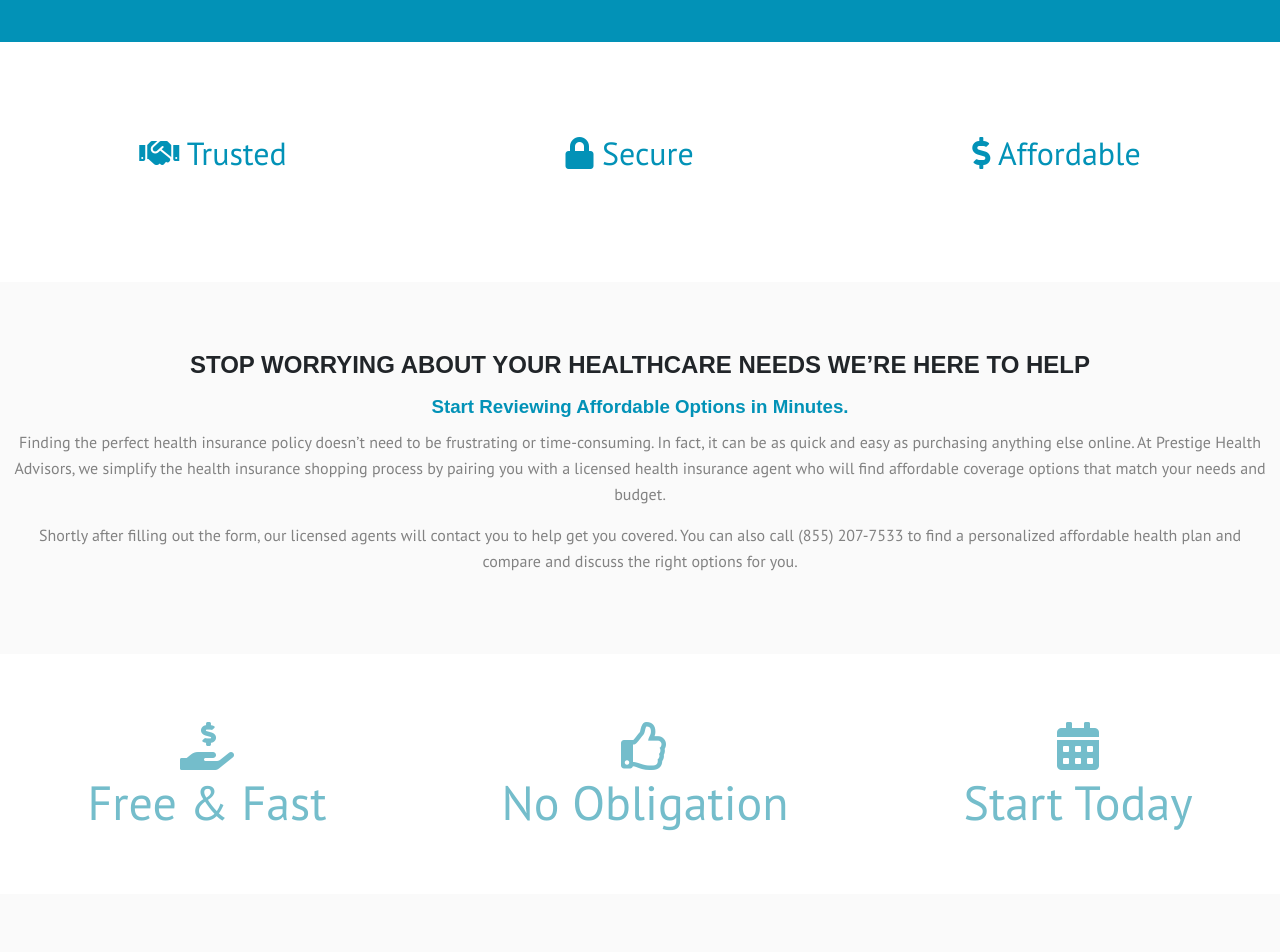
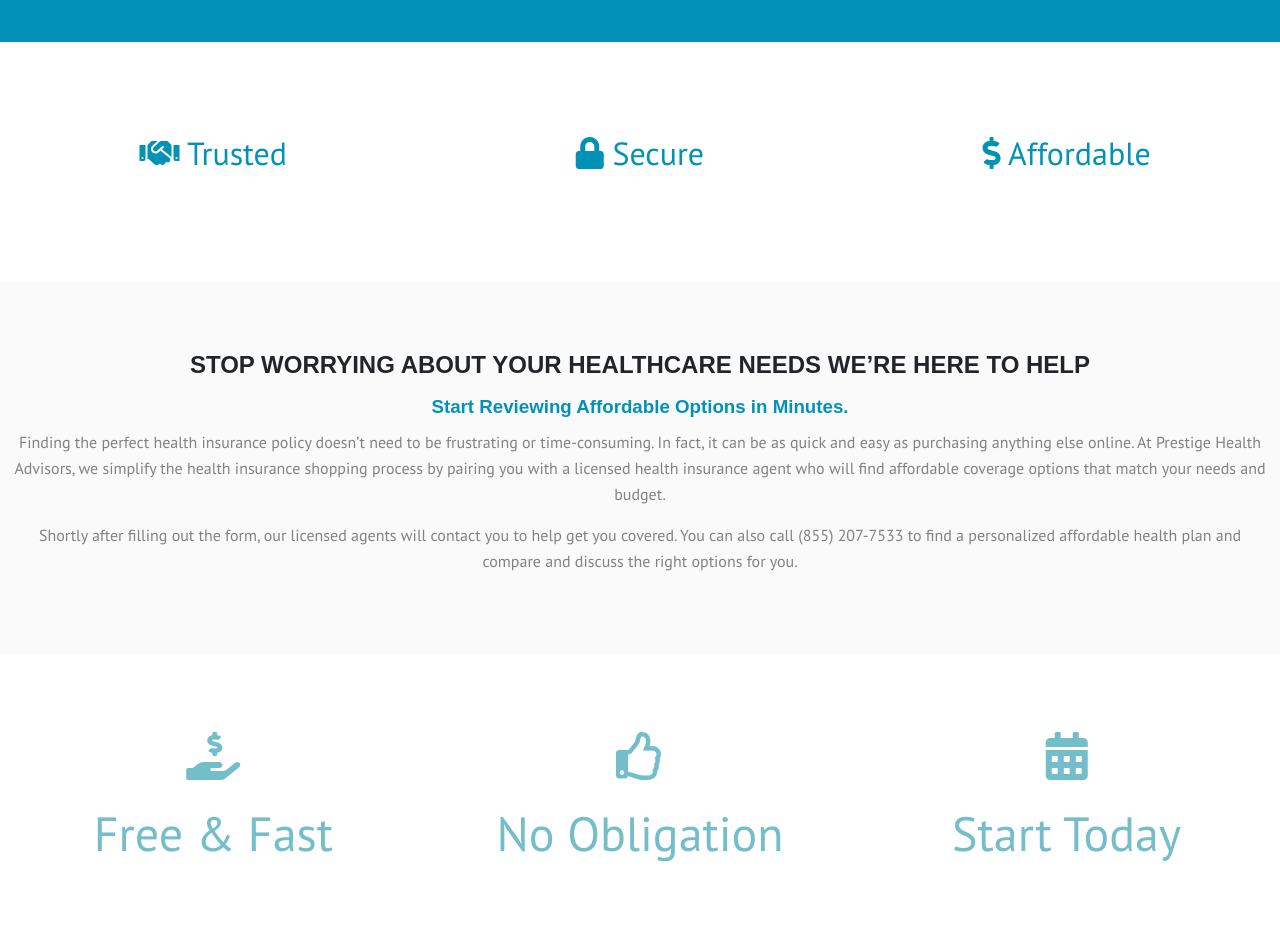
Before and after one commit to devops0002019/bestinsuranceplancost, a plain HTML site: page index.html in a window 1280 px wide. Shown: the part 540-1492 px from the top of the page. Drawn offline with Linux system fonts and the light colour scheme; a web font is replaced by a local one.

Commit message:
add a new file

```diff
--- a/index.html
+++ b/index.html
@@ -15,7 +15,7 @@
     <meta name="description"
         content="bestinsuranceplancost.com help individuals to find great online insurance quotes an affordable price">
 
-    <title>Best Insurance Plan Cost</title>
+    <title>Best Insurance Plan Cost | Home</title>
 
     <!-- Google fonts -->
     <link href="https://fonts.googleapis.com/css?family=PT+Sans|PT+Sans+Caption|PT+Serif" rel="stylesheet">
@@ -53,12 +53,10 @@
 
 
         <section class="section">
-            <div class="band flex center-around text-quaternary">
-                <p class="2em"><i class="fas fa-handshake"></i> Trusted</span></p>
-                <p class="2em"><i class="fas fa-lock"></i> Secure</span></p>
-                <p class="2em"><i class="fas fa-dollar-sign"></i> Affordable</span></p>
-
-
+            <div class="grid set-cols-3 text-quaternary">
+                <div class="column flex-center 2em"><p><i class="fas fa-handshake"></i> Trusted</span></p></div>
+                <div class="column flex-center 2em"><p><i class="fas fa-lock"></i> Secure</span></p></div>
+                <div class="column flex-center 2em"> <p><i class="fas fa-dollar-sign"></i> Affordable</span></p></div>
             </div>
         </section>
 
@@ -82,10 +80,12 @@
         </section>
 
         <section class="section">
-            <div class="band flex center-around text-primary">
-                <span class="3em text-center"><i class="fas fa-hand-holding-usd"></i> <br> Free & Fast</span>
-                <span class="3em text-center"><i class="far fa-thumbs-up"></i> <br> No Obligation</span>
-                <span class="3em text-center"><i class="fas fa-calendar-alt"></i><br> Start Today</span>
+            <div class="grid set-cols-3 text-primary">
+
+                <div class="column center-vertical-between 3em"><p><i class="fas fa-hand-holding-usd"></i> <br> Free & Fast </span></p></div>
+                <div class="column center-vertical-between 3em"><p><i class="far fa-thumbs-up"></i> <br> No Obligation </span></p></div>
+                <div class="column center-vertical-between 3em"><p><i class="fas fa-calendar-alt"></i> <br> Start Today </span></p></div>
+
             </div>
         </section>
 
@@ -95,7 +95,7 @@
             <div class="grid">
                 <div class="column center-vertical-between">
                     <h3>Need Help Finding the Right Health Plan?</h3>
-                    <p class="text-primary">We're Here to Help</p>
+                    <p class="lead-text text-primary">We're Here to Help</p>
                     <a class="button deep-green text-white" href="https://mystifying-hodgkin-910950.netlify.com/">Get
                         Started Now</a>
                 </div>
```
